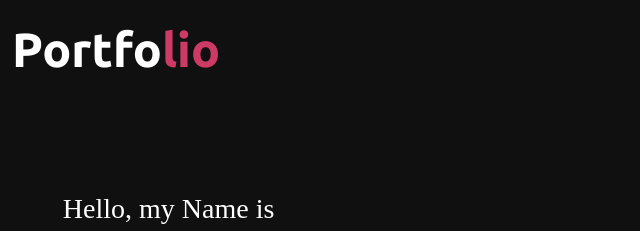
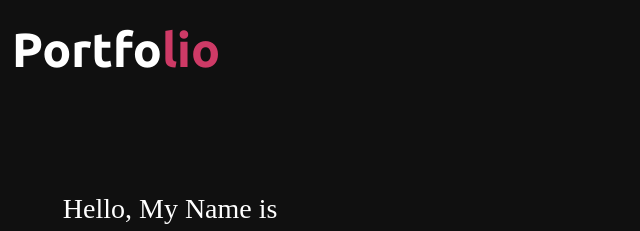
Before and after one commit to saumyas1516/MY-PORTFOLIO.github.io, a plain HTML site: page index.html in a window 1280 px wide. Shown: the top 231 px of the page, 0-640 px from the left. Drawn offline with nearby package versions, Linux system fonts and the light colour scheme.

Commit message:
Update index.html

```diff
--- a/index.html
+++ b/index.html
@@ -66,7 +66,7 @@
         <div class="row">
 
             <div class="col-lg-6">
-                <h3 class="Intro">Hello, my Name is</h3>
+                <h3 class="Intro">Hello, My Name is</h3>
                 <h1 class="name">Saumya Singh</h1>
                 <h2 class="salutation-name">And I'm a <span class="lio">Student</span></h2>
                 <a href="#About"><button type="button" class="btn btn-dark btn-lg knowMore-button"></i> Know More</button></a>
```
